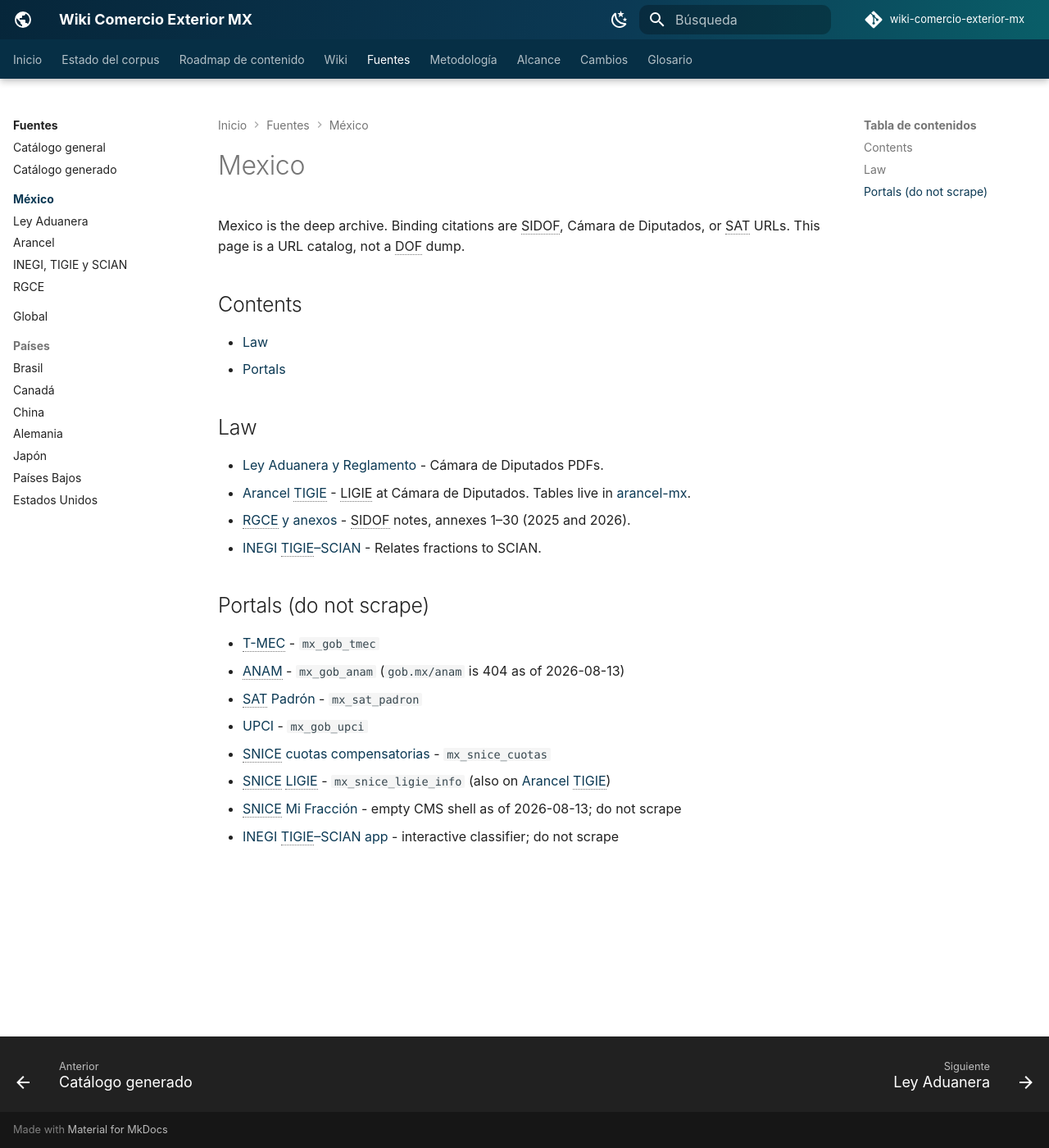
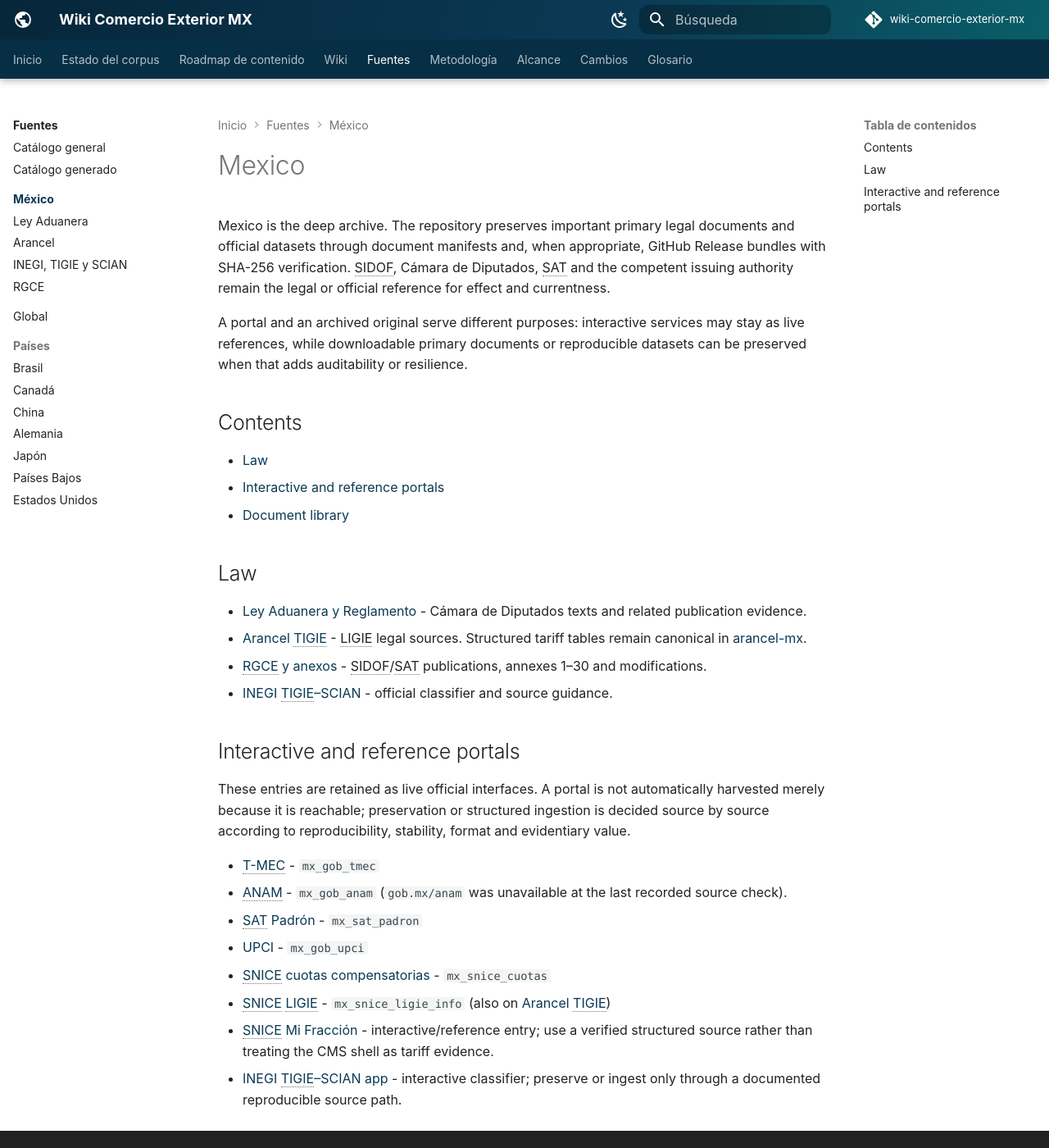
Before and after one commit to jccontrerasg08-cpu/wiki-comercio-exterior-mx, an MkDocs documentation site: the page built from docs/catalog/mexico/index.md, in a window 1280 px wide and 1400 px high. Shown: the whole window at 82% size. Built offline with MkDocs 1.6.1 and Material for MkDocs 9.7.7, drawn with Linux system fonts in a browser that asks for light colours; comment, search, counter and statistics services are not loaded.

Commit message:
docs: refine Mexico source preservation policy

```diff
--- a/docs/catalog/mexico/index.md
+++ b/docs/catalog/mexico/index.md
@@ -5,27 +5,32 @@
 
 # Mexico
 
-Mexico is the deep archive. Binding citations are SIDOF, Cámara de Diputados, or SAT URLs. This page is a URL catalog, not a DOF dump.
+Mexico is the deep archive. The repository preserves important primary legal documents and official datasets through document manifests and, when appropriate, GitHub Release bundles with SHA-256 verification. SIDOF, Cámara de Diputados, SAT and the competent issuing authority remain the legal or official reference for effect and currentness.
+
+A portal and an archived original serve different purposes: interactive services may stay as live references, while downloadable primary documents or reproducible datasets can be preserved when that adds auditability or resilience.
 
 ## Contents
 
 - [Law](#law)
-- [Portals](#portals-do-not-scrape)
+- [Interactive and reference portals](#interactive-and-reference-portals)
+- [Document library](../library.md)
 
 ## Law
 
-- [Ley Aduanera y Reglamento](ley-aduanera.md) - Cámara de Diputados PDFs.
-- [Arancel TIGIE](arancel.md) - LIGIE at Cámara de Diputados. Tables live in [arancel-mx](https://github.com/jccontrerasg08-cpu/arancel-mx).
-- [RGCE y anexos](rgce.md) - SIDOF notes, annexes 1–30 (2025 and 2026).
-- [INEGI TIGIE–SCIAN](inegi-tigie-scian.md) - Relates fractions to SCIAN.
+- [Ley Aduanera y Reglamento](ley-aduanera.md) - Cámara de Diputados texts and related publication evidence.
+- [Arancel TIGIE](arancel.md) - LIGIE legal sources. Structured tariff tables remain canonical in [arancel-mx](https://github.com/jccontrerasg08-cpu/arancel-mx).
+- [RGCE y anexos](rgce.md) - SIDOF/SAT publications, annexes 1–30 and modifications.
+- [INEGI TIGIE–SCIAN](inegi-tigie-scian.md) - official classifier and source guidance.
 
-## Portals (do not scrape)
+## Interactive and reference portals
+
+These entries are retained as live official interfaces. A portal is not automatically harvested merely because it is reachable; preservation or structured ingestion is decided source by source according to reproducibility, stability, format and evidentiary value.
 
 - [T-MEC](https://www.gob.mx/t-mec) - `mx_gob_tmec`
-- [ANAM](https://anam.gob.mx/) - `mx_gob_anam` (`gob.mx/anam` is 404 as of 2026-08-13)
+- [ANAM](https://anam.gob.mx/) - `mx_gob_anam` (`gob.mx/anam` was unavailable at the last recorded source check).
 - [SAT Padrón](https://www.sat.gob.mx/minisitio/PadronImportadoresExportadores/index.html) - `mx_sat_padron`
 - [UPCI](https://www.gob.mx/se/acciones-y-programas/industria-y-comercio-unidad-de-practicas-comerciales-internacionales-upci) - `mx_gob_upci`
 - [SNICE cuotas compensatorias](https://www.snice.gob.mx/cs/avi/snice/drrnas.cuotascomp.html) - `mx_snice_cuotas`
 - [SNICE LIGIE](https://www.snice.gob.mx/cs/avi/snice/ligie.info22.html) - `mx_snice_ligie_info` (also on [Arancel TIGIE](arancel.md))
-- [SNICE Mi Fracción](https://www.snice.gob.mx/cs/avi/snice/hce.mi.fraccion.arancelaria.html) - empty CMS shell as of 2026-08-13; do not scrape
-- [INEGI TIGIE–SCIAN app](https://www.inegi.org.mx/app/tigie/) - interactive classifier; do not scrape
+- [SNICE Mi Fracción](https://www.snice.gob.mx/cs/avi/snice/hce.mi.fraccion.arancelaria.html) - interactive/reference entry; use a verified structured source rather than treating the CMS shell as tariff evidence.
+- [INEGI TIGIE–SCIAN app](https://www.inegi.org.mx/app/tigie/) - interactive classifier; preserve or ingest only through a documented reproducible source path.
```
